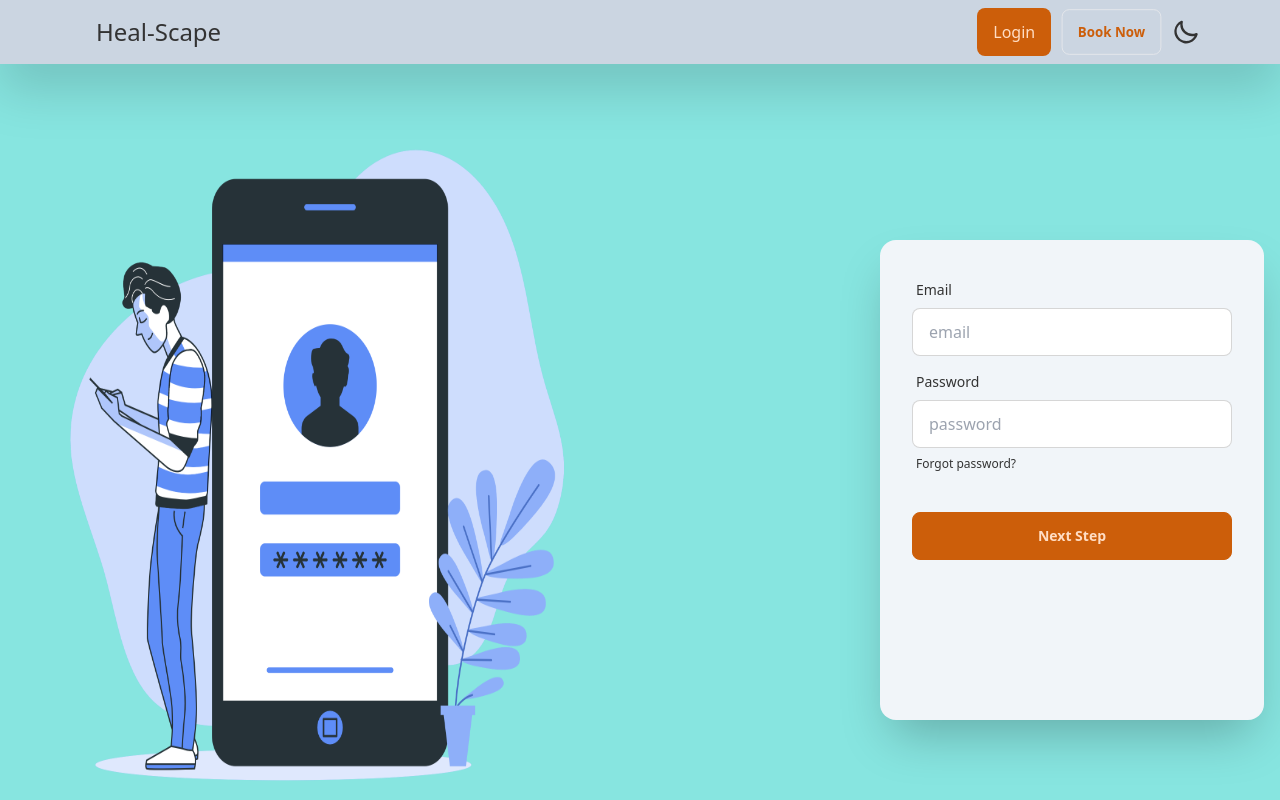
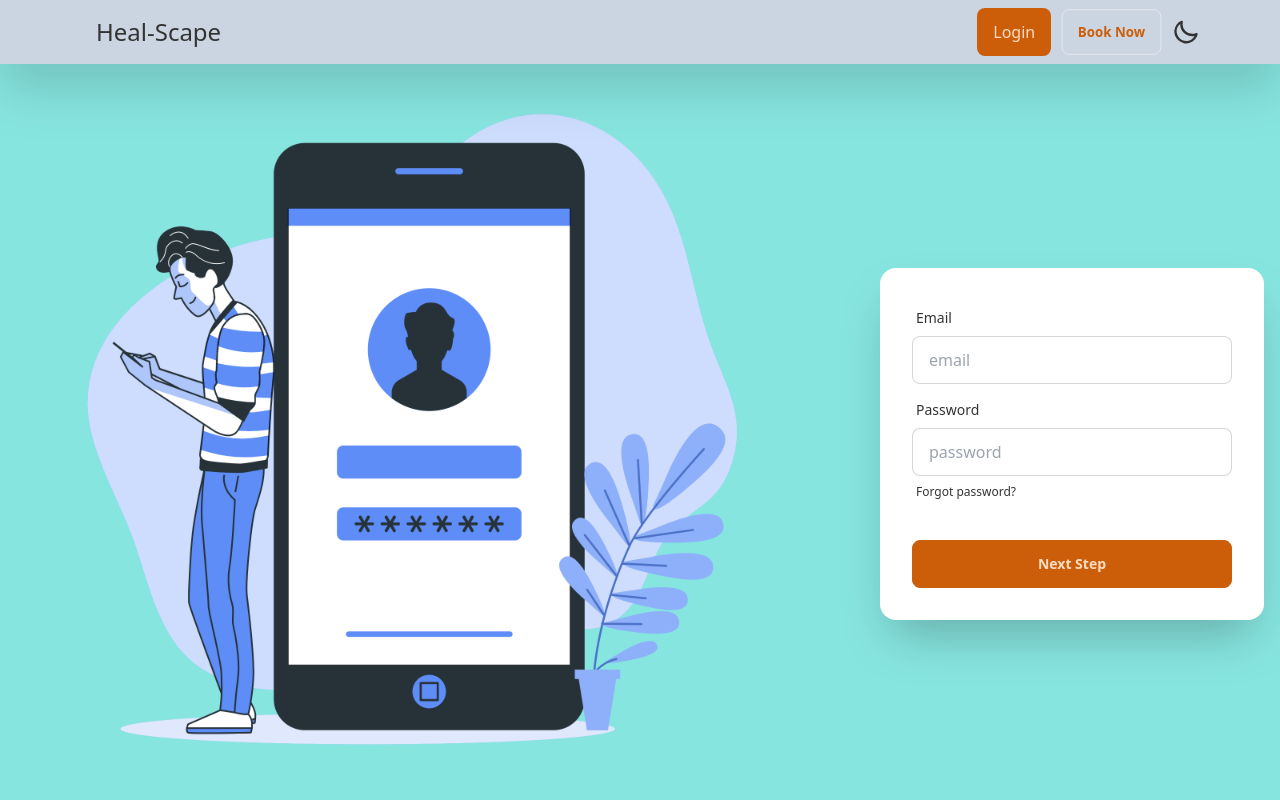
Before and after one commit to muyed-moktadir/attendance-template, a React (Create React App) app: page /login in a window 1280 px wide. Built offline with nearby package versions, Linux system fonts and the light colour scheme.

Commit message:
fixed responsive

```diff
--- a/src/pages/Home/LoginPage.js
+++ b/src/pages/Home/LoginPage.js
@@ -5,12 +5,12 @@ import login from "../../assets/images/login.png"
 const LoginPage = () => {
     return (
         <>
-            <div className="hero h-screen bg-accent mt-16">
-                <div className="hero-content flex-col lg:flex-row gap-64 ">
-                    <div className='h-screen mb-0'>
-                        <img src={login} class="h-full shrink-0 mb-0" alt="" />
+            <div className="hero h-auto bg-accent mt-7">
+                <div className="hero-content justify-between w-screen flex-col lg:flex-row">
+                    <div className=' h-screen shrink-0'>
+                        <img src={login} class="h-screen" alt="" />
                     </div>
-                    <div className="card flex-shrink-0 h-[60vh] w-full max-w-sm shadow-2xl bg-slate-100 mb-0">
+                    <div className="card flex-shrink-0 w-full max-w-sm shadow-2xl bg-base-100">
                         <div className="card-body">
                             <div className="form-control">
                                 <label className="label">
@@ -24,11 +24,11 @@ const LoginPage = () => {
                                 </label>
                                 <input type="text" placeholder="password" className="input input-bordered" />
                                 <label className="label">
-                                    <Link href="#" className="label-text-alt link link-hover">Forgot password?</Link>
+                                    <a href="#" className="label-text-alt link link-hover">Forgot password?</a>
                                 </label>
                             </div>
                             <div className="form-control mt-6">
-                                <button className="btn btn-primary"><span className='capitalize'>Next Step</span></button>
+                                <button className="btn btn-primary capitalize">Next Step</button>
                             </div>
                         </div>
                     </div>
```
